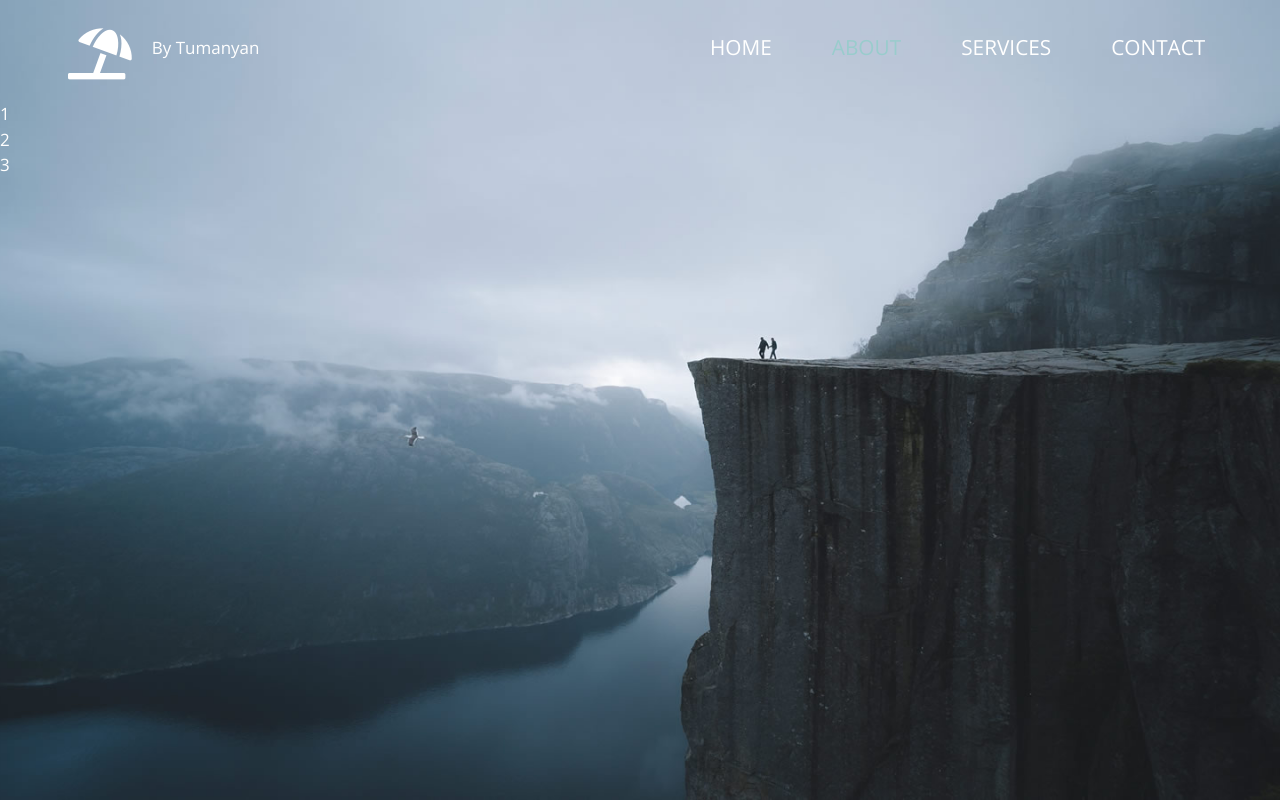
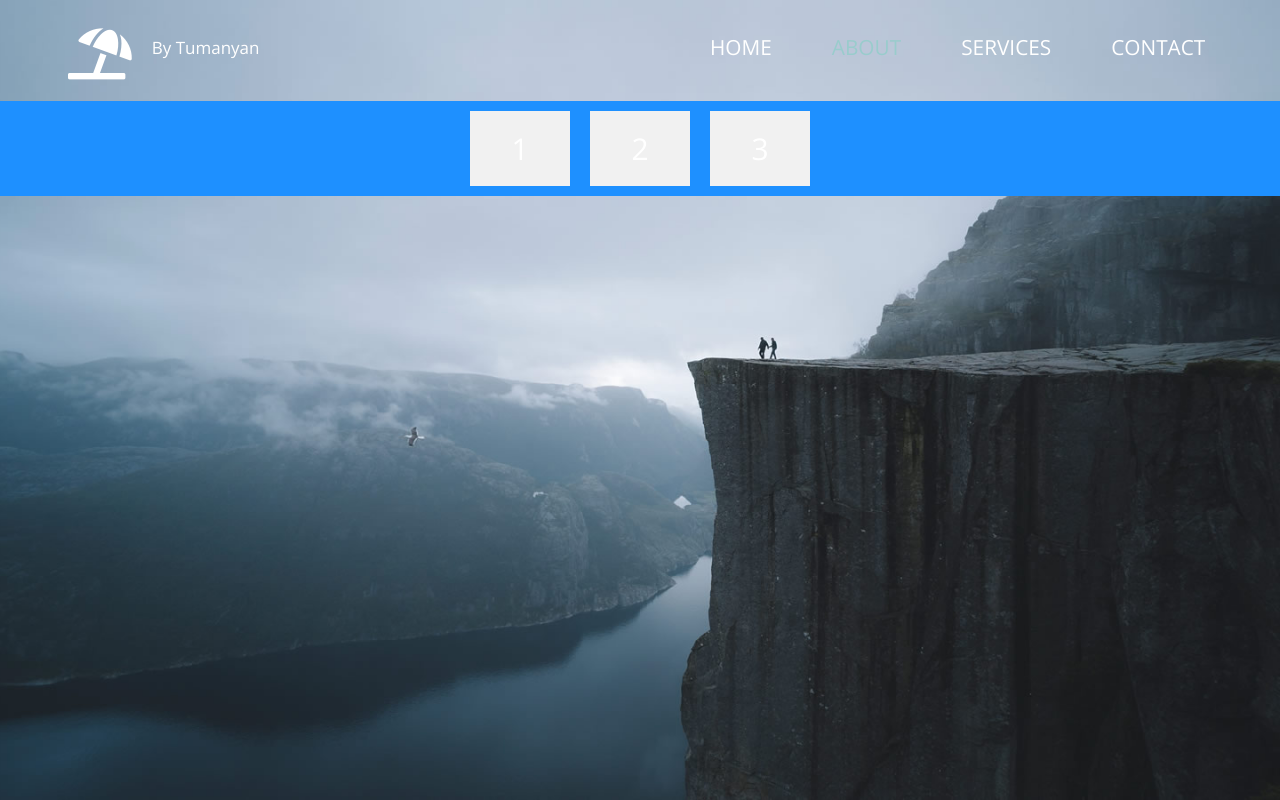
Before and after one commit to vardan-info/0751, a PHP site: page /about.html in a window 1280 px wide. Run offline with PHP 8.4, Linux system fonts and the light colour scheme.

Commit message:
Update templatemo-diagoona.css

```diff
--- a/css/templatemo-diagoona.css
+++ b/css/templatemo-diagoona.css
@@ -338,3 +338,18 @@ textarea {
     .tm-service-img { margin-right: 0; }
     .tm-service-img-r { margin-left: 0; }
 }
+
+.flex-container {
+  display: flex;
+  justify-content: center;
+  background-color: DodgerBlue;
+}
+
+.flex-container > div {
+  background-color: #f1f1f1;
+  width: 100px;
+  margin: 10px;
+  text-align: center;
+  line-height: 75px;
+  font-size: 30px;
+}
```
